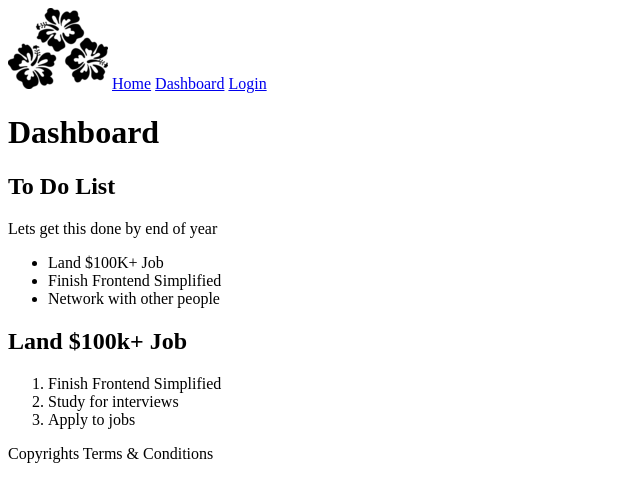
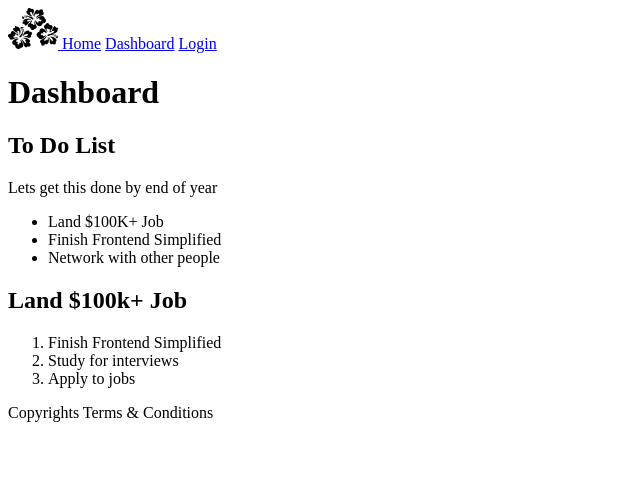
Before and after one commit to MaddieAB/Practise-Site, a plain HTML site: page dashboard.html in a window 1280 px wide. Shown: the whole page, without its empty margins (0-640 px from the left). Drawn offline with Linux system fonts and the light colour scheme.

Commit message:
nav update

```diff
--- a/dashboard.html
+++ b/dashboard.html
@@ -8,7 +8,9 @@
   </head>
   <body>
     <nav>
-      <img src="/assets/Flower.png" alt="" />
+      <a href="/assets/Flower.png" target="_blank">
+      <img src="/assets/Flower.png" alt="" width="50"/>
+      </a>
       <a href="/index.html">Home</a>
       <a href="/dashboard.html">Dashboard</a>
       <a href="/login.html">Login</a>
```
Also changed, not shown: index.html (+1 -1 lines), login.html (+7 -5 lines).
